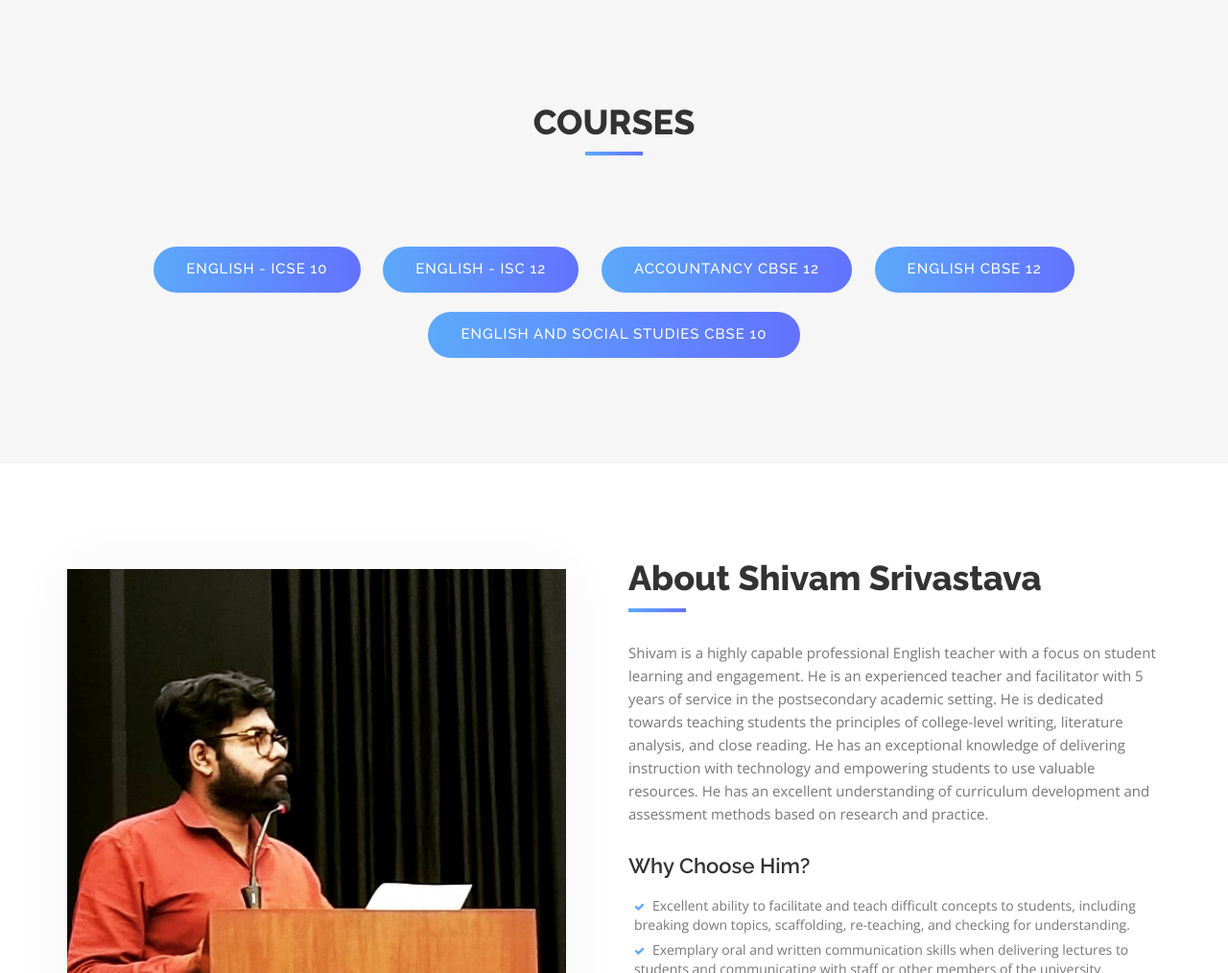
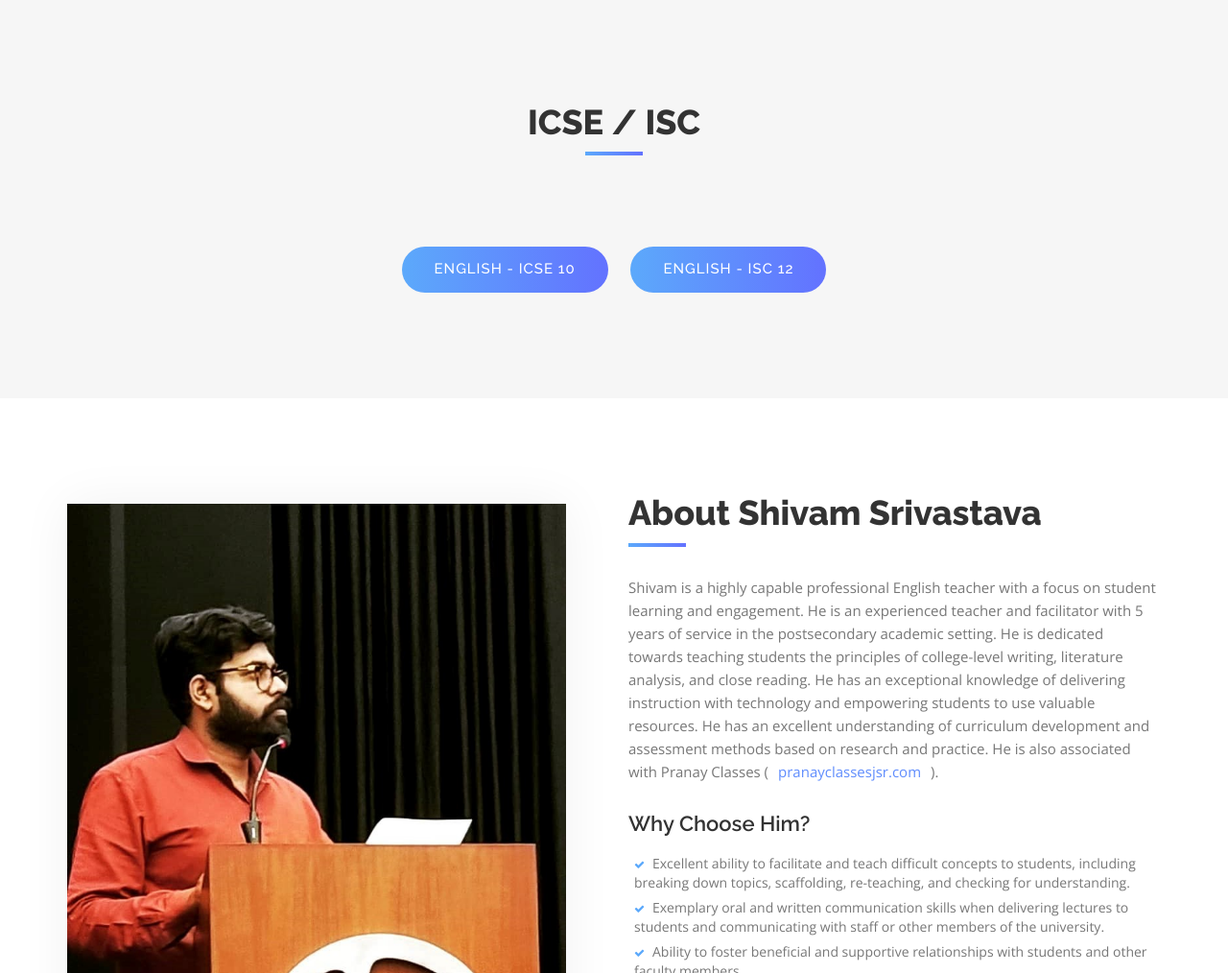
Before and after one commit to tikateklabs/shivamsir, a plain HTML site: page index.html in a window 1280 px wide. Shown: the part 799-1813 px from the top of the page at 96% size. Drawn offline with nearby package versions, Linux system fonts and the light colour scheme.

Commit message:
changed background img, added google form,added pranay classes link,changed courses

```diff
--- a/index.html
+++ b/index.html
@@ -71,7 +71,7 @@
 			<h2>Welcome to the Crash Course with </h2>
 			<h3>'Shivam Sir'</h3>
             <a href="#features" class="btn btn-custom btn-lg page-scroll" style="margin:10px;">Learn More</a>
-			<a href="#features" class="btn btn-custom btn-lg page-scroll" style="margin:10px;">Register for free trial</a>
+			<a href="https://docs.google.com/forms/d/e/1FAIpQLSd4kAfGACnT4k4Cn02INLwMEQISXIf3Wnml6QrRlTIi40XCMg/viewform?usp=sf_link" class="btn btn-custom btn-lg page-scroll" style="margin:10px;">Register for free trial</a>
 			<a href="#features" class="btn btn-custom btn-lg page-scroll" style="margin:10px;">Class Schedule</a>
 			</div>
         </div>
@@ -83,18 +83,14 @@
 <div id="features" class="text-center">
   <div class="container">
     <div class="col-md-10 col-md-offset-1 section-title">
-      <h2>COURSES</h2>
+      <h2>ICSE / ISC</h2>
     </div>
     <div class="row">
       <a href="#features" class="btn btn-custom btn-lg page-scroll" style="margin:10px;">ENGLISH - ICSE 10</a>
 
-      <a href="#features" class="btn btn-custom btn-lg page-scroll" style="margin:10px;">ENGLISH - ISC 12</a>
+      <a href="#features" class="btn btn-custom btn-lg page-scroll" style="margin:10px;">ENGLISH - ISC  12</a>
 
-      <a href="#features" class="btn btn-custom btn-lg page-scroll" style="margin:10px;">Accountancy CBSE 12</a>
 
-      <a href="#features" class="btn btn-custom btn-lg page-scroll" style="margin:10px;">ENGLISH CBSE 12</a>
-
-	  <a href="#features" class="btn btn-custom btn-lg page-scroll" style="margin:10px;">ENGLISH AND SOCIAL STUDIES CBSE 10</a>
 
 	   </div>
   </div>
@@ -107,7 +103,8 @@
       <div class="col-xs-12 col-md-6">
         <div class="about-text">
           <h2>About Shivam Srivastava</h2>
-          <p>Shivam is a highly capable professional English teacher with a focus on student learning and engagement. He is an experienced teacher and facilitator with 5 years of service in the postsecondary academic setting. He is dedicated towards teaching students the principles of college-level writing, literature analysis, and close reading. He has an exceptional knowledge of delivering instruction with technology and empowering students to use valuable resources. He has an excellent understanding of curriculum development and assessment methods based on research and practice.</p>
+          <p>Shivam is a highly capable professional English teacher with a focus on student learning and engagement. He is an experienced teacher and facilitator with 5 years of service in the postsecondary academic setting. He is dedicated towards teaching students the principles of college-level writing, literature analysis, and close reading. He has an exceptional knowledge of delivering instruction with technology and empowering students to use valuable resources. He has an excellent understanding of curriculum development and assessment methods based on research and practice. He is also associated with Pranay Classes (<a href=" https://pranayclassesjsr.com/" style="margin:10px;">pranayclassesjsr.com</a>).</p>
+
           <h3>Why Choose Him?</h3>
 		  <ul>
           <li>Excellent ability to facilitate and teach difficult concepts to students, including breaking down topics, scaffolding, re-teaching, and checking for understanding.</li>
```
Also changed, not shown: img/intro-bg - Copy.jpg (deleted), img/intro-bg.jpg.
